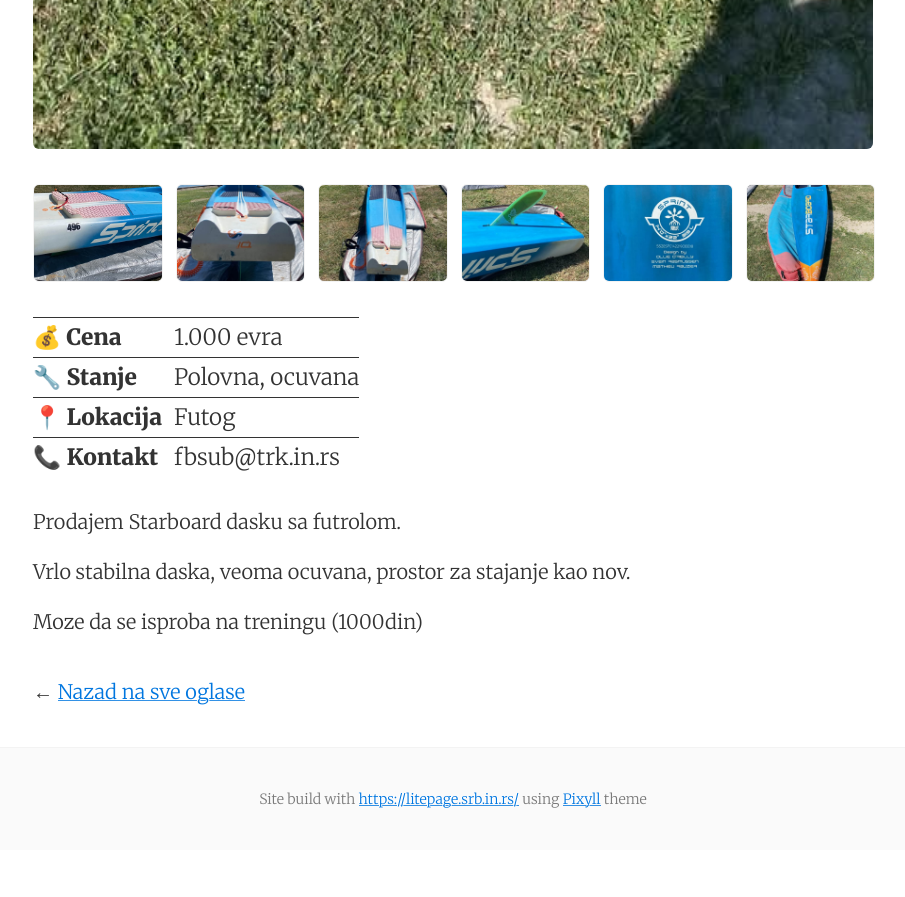
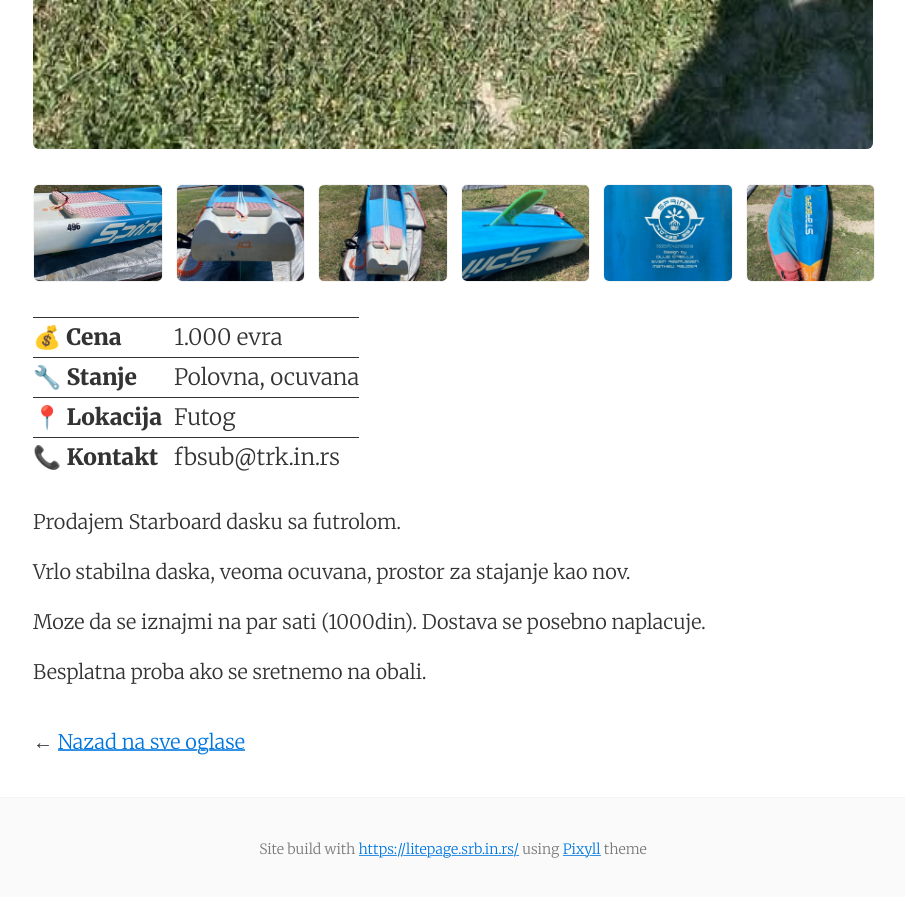
Before and after one commit to trkinrs/trk-po-sup.srb.in.rs, a Jekyll site: the page built from _ads/prodajem-dasku-starboard-sprint-14x22-2020.md, in a window 1280 px wide and 900 px high, scrolled down 1769 px. Shown: the top 897 px of the window, without its empty margins (187-1092 px from the left). Built offline with Jekyll 4.4.1, drawn with Linux system fonts in a browser that asks for light colours; before the commit the page ends 2619 px from its top, so only the background shows below that.

Commit message:
Update source site content

```diff
--- a/_ads/prodajem-dasku-starboard-sprint-14x22-2020.md
+++ b/_ads/prodajem-dasku-starboard-sprint-14x22-2020.md
@@ -20,9 +20,13 @@ images:
 - assets/images/sprint starboard 14x22 2020 fin.jpg
 - assets/images/sprint starboard 14x22 2020 number.jpg
 - assets/images/sprint starboard 14x22 2020 with bag.jpg
+kind: Kupujem
+type: Sup na naduvavanje (iSUP)
 ---
 Prodajem Starboard dasku sa futrolom.
 
 Vrlo stabilna daska, veoma ocuvana, prostor za stajanje kao nov.
 
-Moze da se isproba na treningu (1000din)
+Moze da se iznajmi na par sati (1000din). Dostava se posebno naplacuje.
+
+Besplatna proba ako se sretnemo na obali.
```
